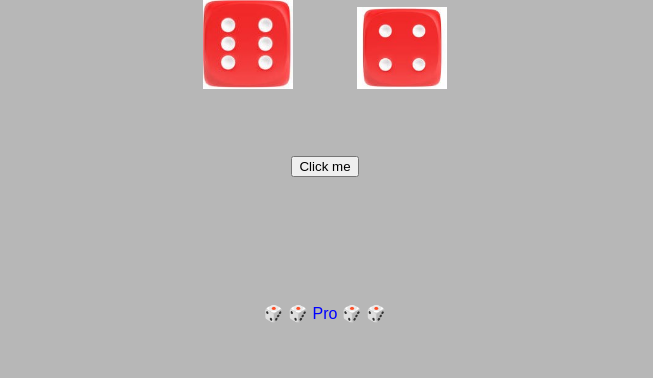
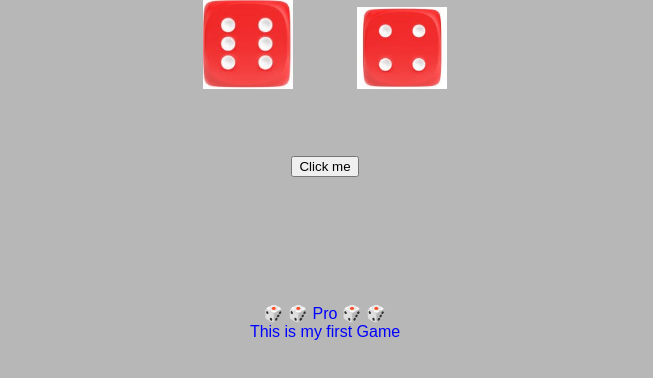
Before and after one commit to pro3742/Games, a plain HTML site: page index.html in a window 1280 px wide. Shown: the part 350-728 px from the top of the page, without its empty margins (315-968 px from the left). Drawn offline with Linux system fonts and the light colour scheme.

Commit message:
modified commit

```diff
--- a/index.html
+++ b/index.html
@@ -25,7 +25,9 @@
          <a href=""><button>Click me </button></a>
     </div>
 
-    <footer>🎲 🎲 Pro 🎲 🎲 </footer>
+    <footer>🎲 🎲 Pro 🎲 🎲 <br>
+    This is my first Game
+    </footer>
 
     <script src="./app.js"></script>
 </body>
```
